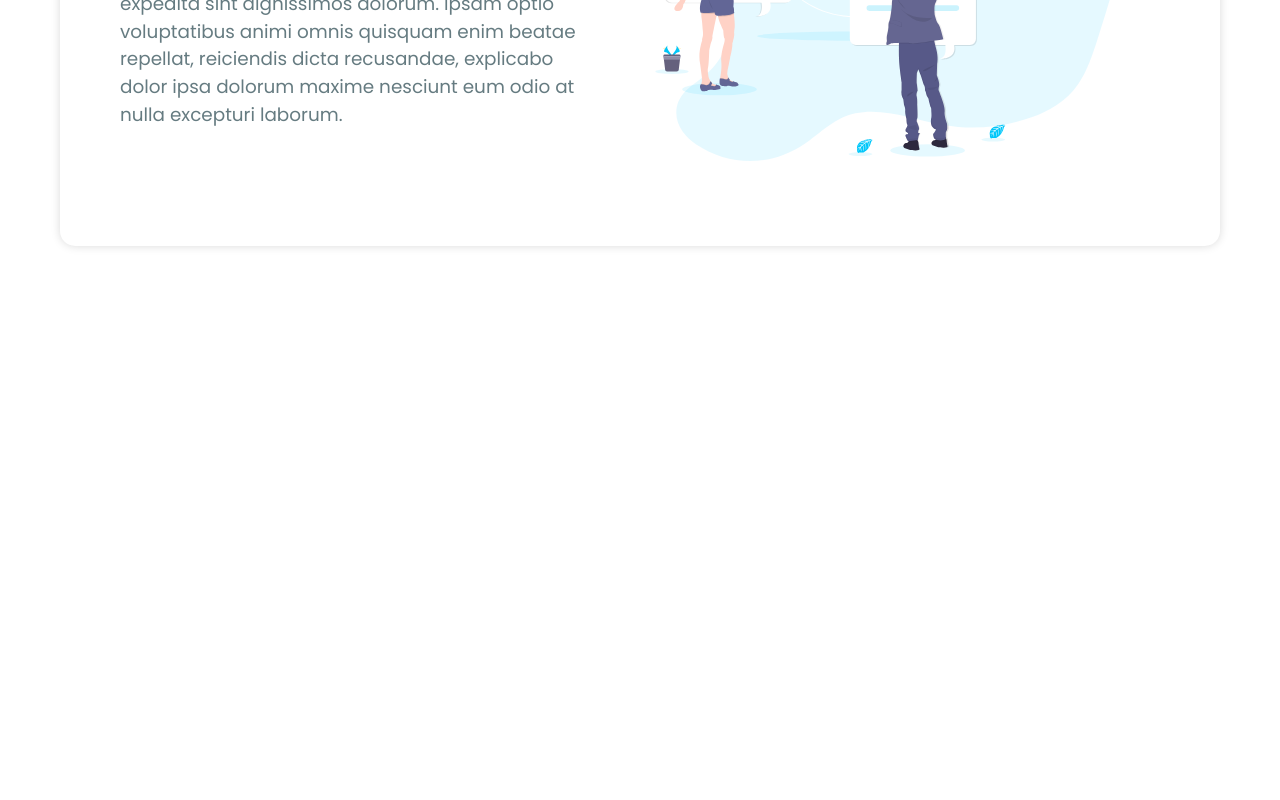
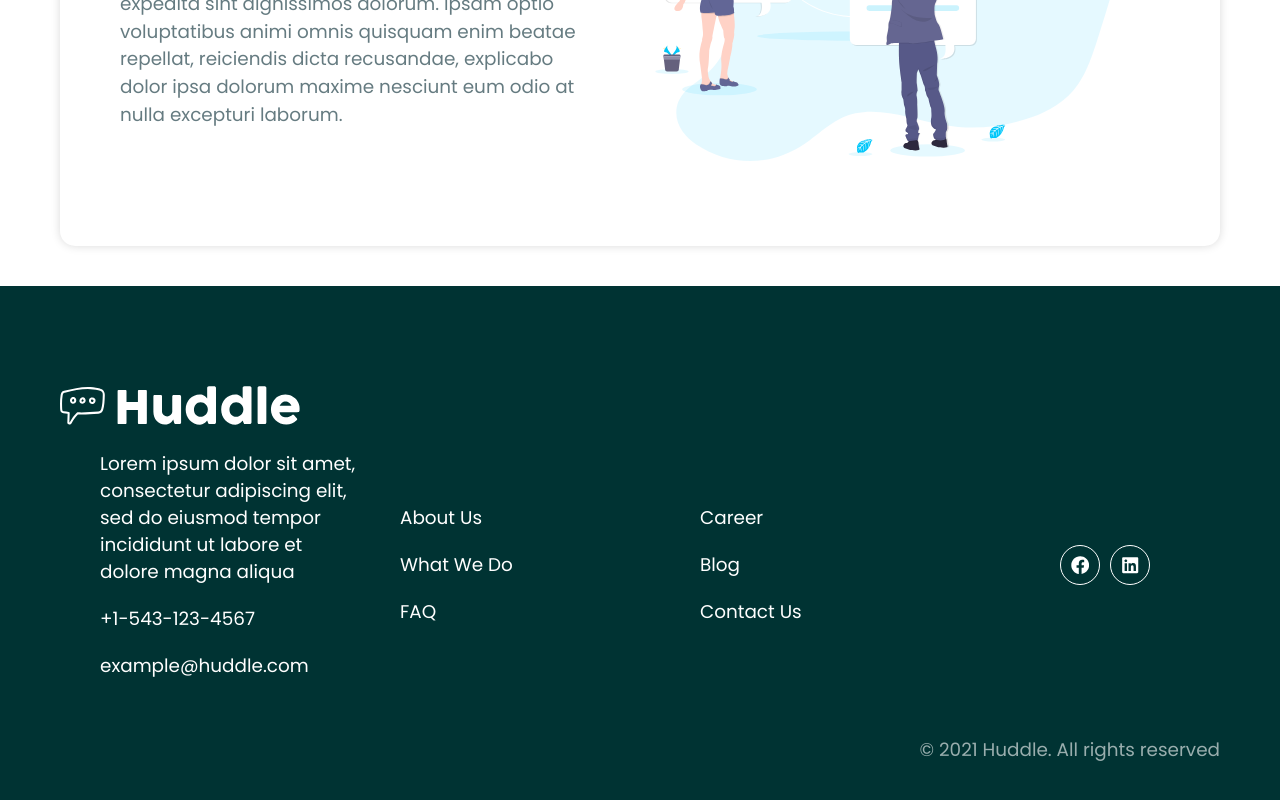
Before and after one commit to serhatbek/styled-components, a React (Vite) app: page / in a window 1280 px wide. Shown: the part 2051-2851 px from the top of the page. Before the commit the page ends 2337 px from the top, so only its background shows below. Built offline with nearby package versions, Linux system fonts and the light colour scheme.

Commit message:
add footer and styling

```diff
--- a/src/App.jsx
+++ b/src/App.jsx
@@ -1,5 +1,5 @@
 import { Container } from './styles/Container.styled';
-import { Card, Header } from './components';
+import { Card, Footer, Header } from './components';
 import { ThemeProvider } from 'styled-components';
 import GlobalStyles from './styles/GlobalStyles.js';
 import { cardItems } from './data/content.js';
@@ -29,6 +29,7 @@ function App() {
           />
         ))}
       </Container>
+      <Footer />
     </ThemeProvider>
   );
 }
--- /dev/null
+++ b/src/components/Footer/Footer.jsx
@@ -0,0 +1,42 @@
+import { Container } from '../../styles/Container.styled';
+import { Flex } from '../../styles/Flex.styled';
+import SocialIcons from '../SocialIcons/SocialIcons';
+import { StyledFooter } from './Footer.styled';
+
+const Footer = () => {
+  return (
+    <StyledFooter>
+      <Container>
+        <img src='/images/logo_white.svg' alt='' />
+
+        <Flex>
+          <ul>
+            <li>
+              Lorem ipsum dolor sit amet, consectetur adipiscing elit, sed do
+              eiusmod tempor incididunt ut labore et dolore magna aliqua
+            </li>
+            <li>+1-543-123-4567</li>
+            <li>example@huddle.com</li>
+          </ul>
+          <ul>
+            <li>About Us</li>
+            <li>What We Do</li>
+            <li>FAQ</li>
+          </ul>
+
+          <ul>
+            <li>Career</li>
+            <li>Blog</li>
+            <li>Contact Us</li>
+          </ul>
+
+          <SocialIcons />
+        </Flex>
+
+        <p>&copy; 2021 Huddle. All rights reserved</p>
+      </Container>
+    </StyledFooter>
+  );
+};
+
+export default Footer;
--- /dev/null
+++ b/src/components/Footer/Footer.styled.js
@@ -0,0 +1,29 @@
+import styled from 'styled-components';
+
+export const StyledFooter = styled.footer`
+  background-color: ${({ theme }) => theme.colors.footer};
+  color: #fff;
+  padding: 100px 0 60px;
+
+  ul {
+    list-style-type: none;
+  }
+
+  ul li {
+    margin-bottom: 20px;
+  }
+
+  p {
+    text-align: right;
+  }
+
+  @media (max-width: ${({ theme }) => theme.mobile}) {
+    text-align: center;
+    ul {
+      padding: 0;
+    }
+    p {
+      text-align: center;
+    }
+  }
+`;
--- /dev/null
+++ b/src/components/SocialIcons/SocialIcons.jsx
@@ -0,0 +1,23 @@
+import { FaFacebook, FaLinkedin } from 'react-icons/fa';
+import { StyledSocialIcons } from './SocialIcons.styled';
+
+const SocialIcons = () => {
+  return (
+    <StyledSocialIcons>
+      <ul>
+        <li>
+          <a href='https://facebook.com/'>
+            <FaFacebook />
+          </a>
+        </li>
+        <li>
+          <a href='https://linkedin.com/'>
+            <FaLinkedin />
+          </a>
+        </li>
+      </ul>
+    </StyledSocialIcons>
+  );
+};
+
+export default SocialIcons;
--- /dev/null
+++ b/src/components/SocialIcons/SocialIcons.styled.js
@@ -0,0 +1,28 @@
+import styled from 'styled-components';
+
+export const StyledSocialIcons = styled.div`
+  display: flex;
+  align-items: center;
+  justify-content: center;
+
+  ul {
+    display: flex;
+  }
+
+  li {
+    list-style: none;
+  }
+
+  a {
+    border: 1px solid #fff;
+    border-radius: 50%;
+    color: #fff;
+    display: inline-flex;
+    align-items: center;
+    justify-content: center;
+    margin-right: 10px;
+    height: 40px;
+    width: 40px;
+    text-decoration: none;
+  }
+`;
--- a/src/components/index.jsx
+++ b/src/components/index.jsx
@@ -1,2 +1,3 @@
 export { default as Header } from './Header/Header';
+export { default as Footer } from './Footer/Footer';
 export { default as Card } from './Card/Card';
```
